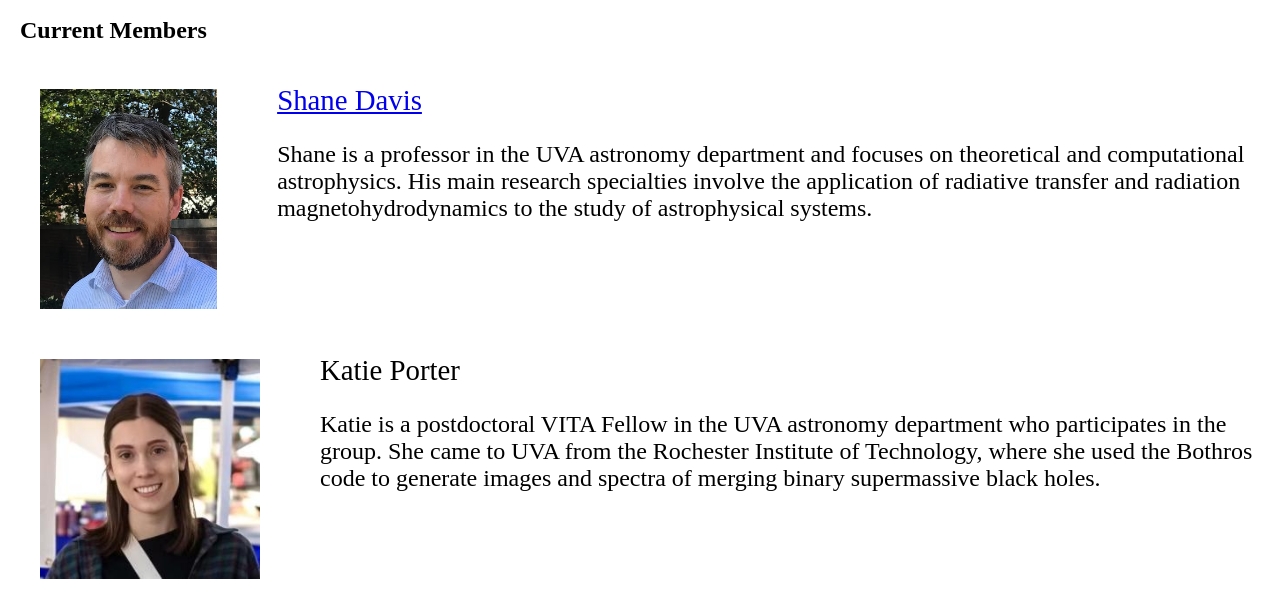
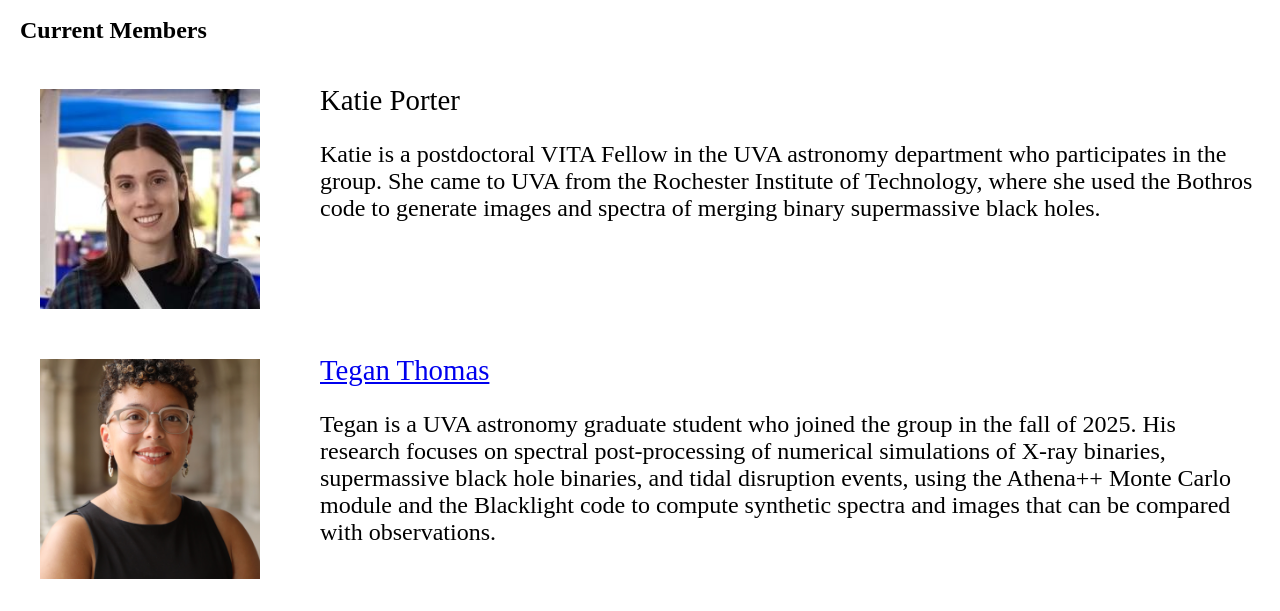
Before and after one commit to swdavis/swdavis.github.io, a plain HTML site: page people.html in a window 1280 px wide. Shown: the part 110-721 px from the top of the page. Drawn offline with Linux system fonts and the light colour scheme.

Commit message:
Members page: remove Shane's entry, link Tegan's website

```diff
--- a/people.html
+++ b/people.html
@@ -33,15 +33,6 @@
 </div>
 <div class="flex-container">
   <div>
-    <img alt="Shane Davis" src="images/davis2022.png" style="width:auto;height:220px;margin:5px 20px;vertical-align:bottom;"></div>
-  <div>
-    <big><a href="/davis.html">Shane Davis</a></big><br>
-    <p>Shane is a professor in the UVA astronomy department and focuses on theoretical and computational astrophysics.  His main research specialties involve the application of radiative transfer and radiation magnetohydrodynamics to the study of astrophysical systems.</p>
-  </div>
-</div>
-
-<div class="flex-container">
-  <div>
     <img alt="Katie Porter" src="images/KatiePorter.jpg" style="width:220px;height:220px;margin:5px 20px;vertical-align:bottom;"></div>
   <div>
   <big>Katie Porter</big><br>
@@ -53,7 +44,7 @@
   <div>
     <img alt="Tegan Thomas" src="images/TeganThomas.png" style="width:220px;height:220px;margin:5px 20px;vertical-align:bottom;"></div>
   <div>
-  <big>Tegan Thomas</big><br>
+  <big><a href="https://teganathomas.github.io">Tegan Thomas</a></big><br>
     <p>Tegan is a UVA astronomy graduate student who joined the group in the fall of 2025. His research focuses on spectral post-processing of numerical simulations of X-ray binaries, supermassive black hole binaries, and tidal disruption events, using the Athena++ Monte Carlo module and the Blacklight code to compute synthetic spectra and images that can be compared with observations.</p>
   </div>
 </div>
```
